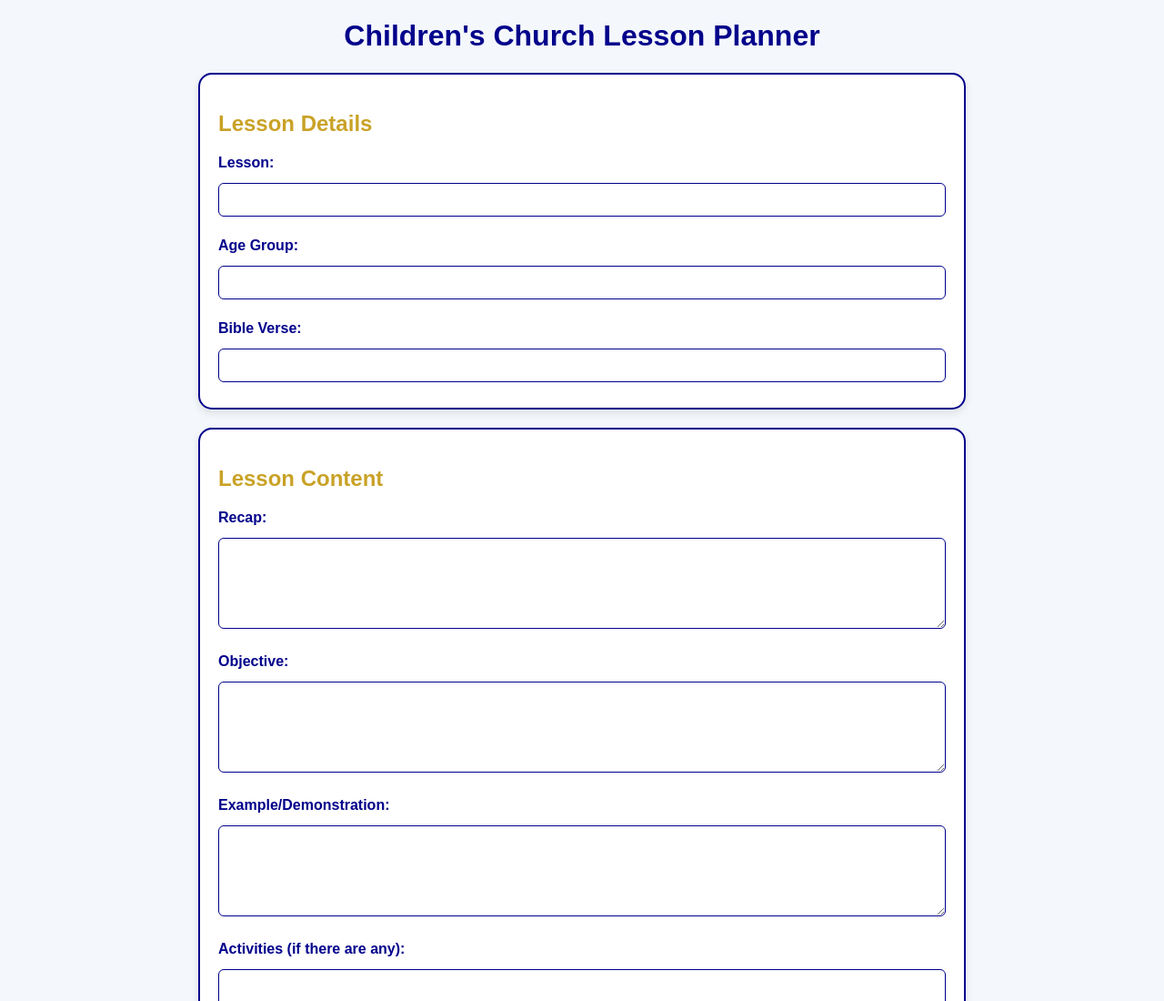
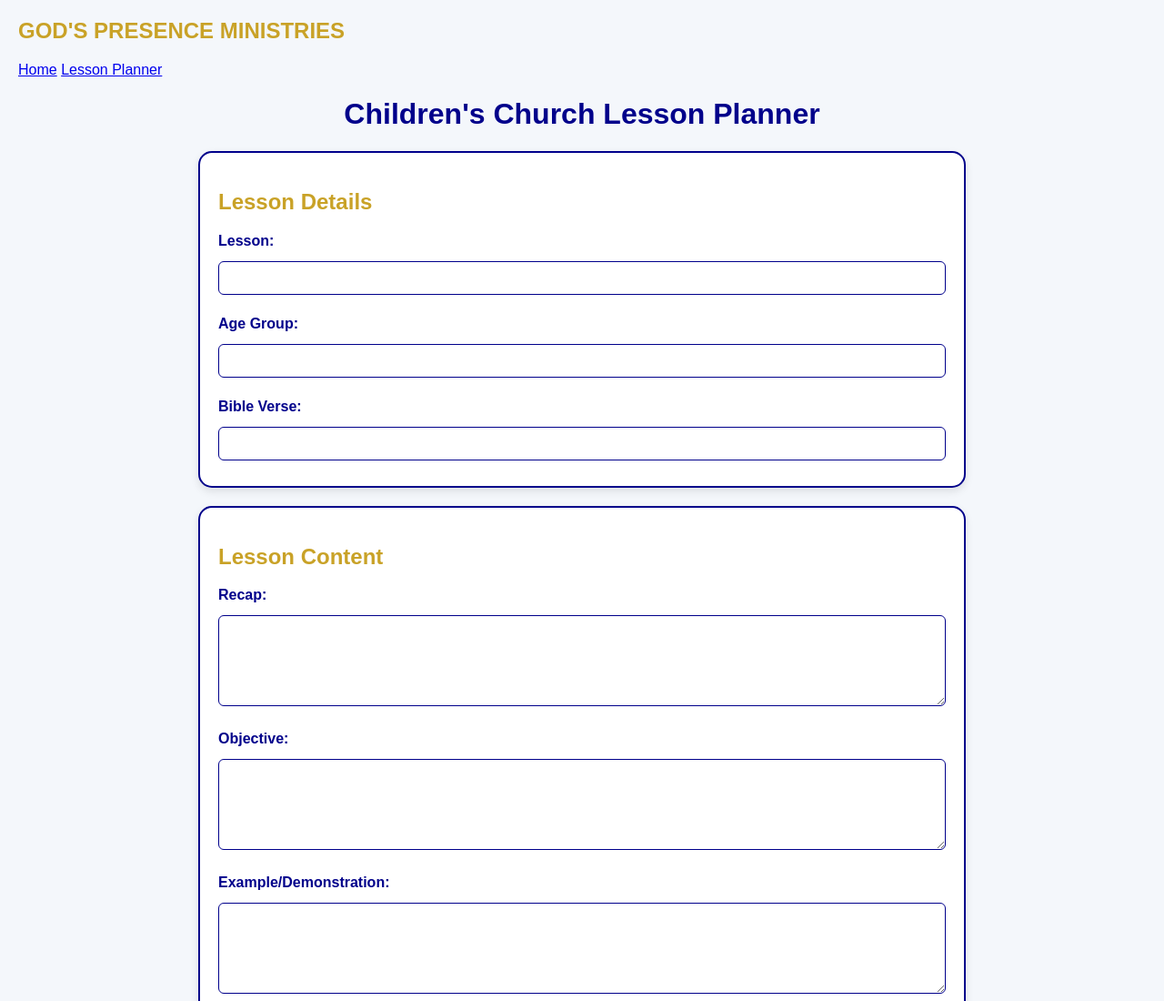
Before and after one commit to vincentpapi12-byt/children-church-lesson-planner, a plain HTML site: page index.html in a window 1280 px wide. Shown: the top 1100 px of the page at 91% size. Drawn offline with Linux system fonts and the light colour scheme.

Commit message:
Update index.html

```diff
--- a/index.html
+++ b/index.html
@@ -9,6 +9,14 @@
 </head>
 
 <body>
+    <nav>
+    <h2>GOD'S PRESENCE MINISTRIES</h2>
+
+    <div>
+        <a href="index.html">Home</a>
+        <a href="planner.html">Lesson Planner</a>
+    </div>
+   </nav>
 
     <h1>Children's Church Lesson Planner</h1>
 
```
